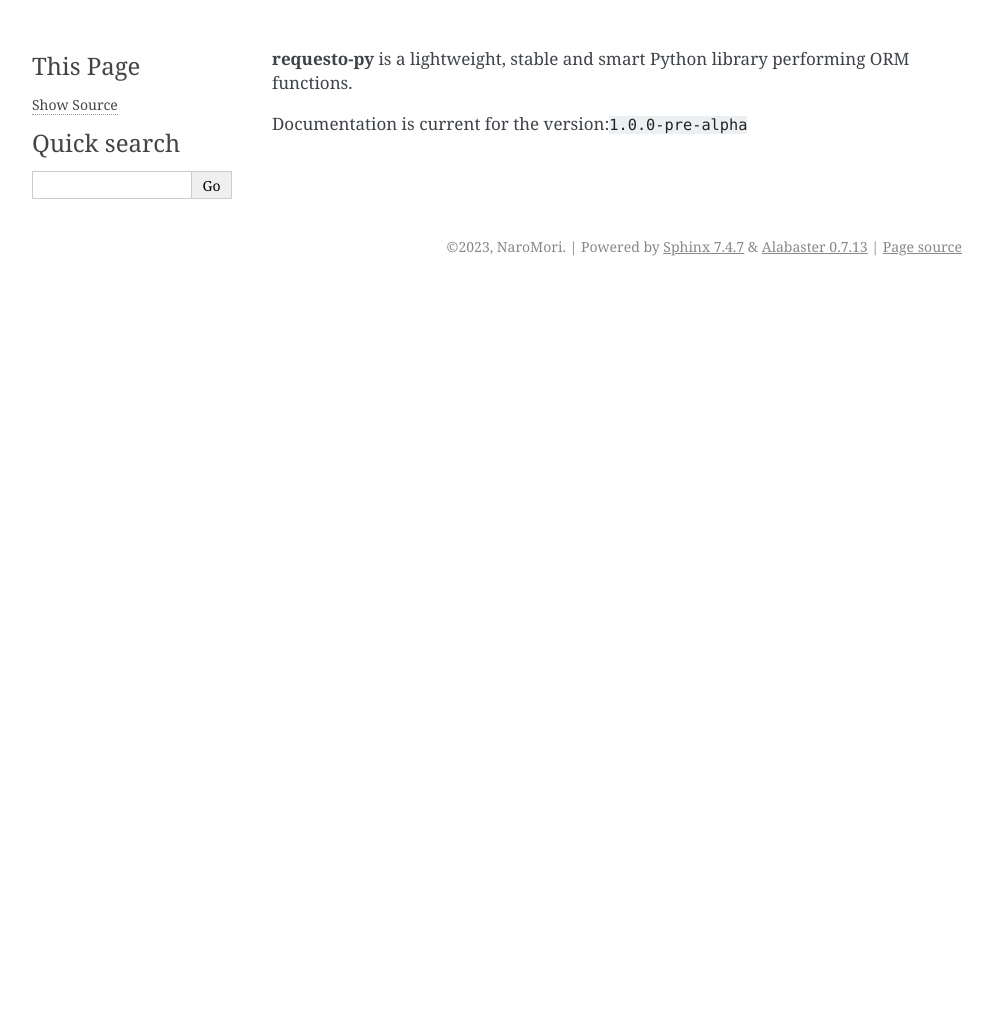
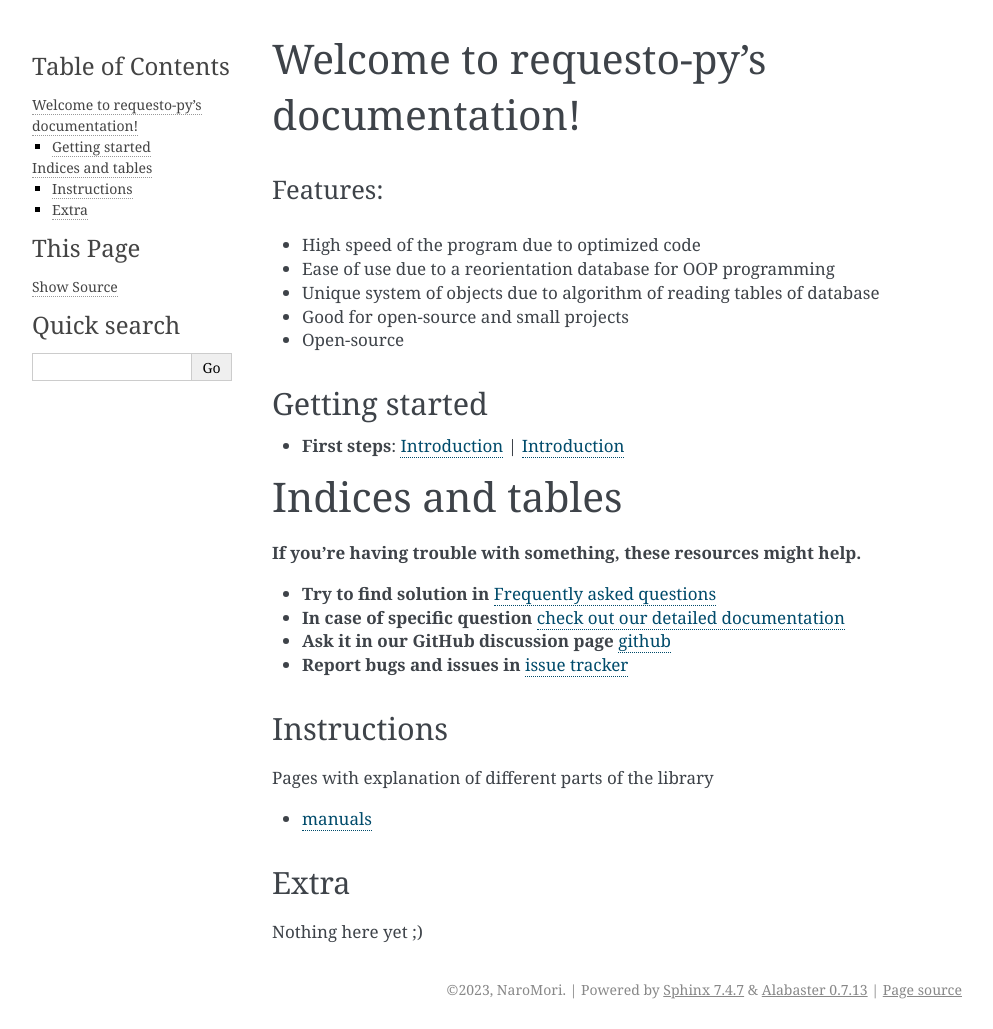
Before and after one commit to SOLIDusr/requesto-py, a Sphinx documentation site: the page built from docs/index.rst, in a window 1280 px wide. Shown: the whole page, without its empty margins (148-1141 px from the left). Built offline with Sphinx 7.4.7, drawn with Linux system fonts in a browser that asks for light colours; before the commit the page ends 900 px from its top, so only the background shows below that.

Commit message:
hotfix
hellyeah

```diff
--- a/docs/index.rst
+++ b/docs/index.rst
@@ -1,4 +1,72 @@
-**requesto-py** is a lightweight, stable and smart Python library
-performing ORM functions.
+.. requesto-py documentation master file, created by
+   sphinx-quickstart on Thu Dec  7 16:51:24 2023.
+   You can adapt this file completely to your liking, but it should at least
+   contain the root `toctree` directive.
 
-Documentation is current for the version:``1.0.0-pre-alpha``
+Welcome to requesto-py's documentation!
+=======================================
+
+
+.. raw:: html
+
+   <h3>
+
+Features:
+
+.. raw:: html
+
+   </h3>
+
+
+* High speed of the program due to optimized code
+* Ease of use due to a reorientation database for OOP programming
+* Unique system of objects due to algorithm of reading tables of database
+* Good for open-source and small projects
+* Open-source
+
+Getting started
+------------
+
+* **First steps**: `Introduction <./start.html>`__ | `Introduction <./start.html>`__
+
+
+Indices and tables
+=================
+
+.. raw:: html
+
+ <b>
+If you're having trouble with something, these resources might help.
+
+.. raw:: html
+
+ </b>
+.. raw:: html
+
+   </p>
+
+
+* **Try to find solution in** `Frequently asked questions <./faq.html>`__
+* **In case of specific question** `check out our detailed documentation <./manuals.md>`__
+* **Ask it in our GitHub discussion page** `github <https://github.com/SOLIDusr/requesto-py/issues/new>`__
+* **Report bugs and issues in** `issue tracker <https://github.com/SOLIDusr/requesto-py/issues/new>`__
+
+Instructions
+------------
+
+.. raw:: html
+
+   <p>
+
+Pages with explanation of different parts of the library
+
+.. raw:: html
+
+   </p>
+
+* `manuals <manuals.md>`__
+
+Extra
+-----
+
+Nothing here yet ;)
```
Also changed, not shown: changelog.md (+1 -1 lines), docs/faq.rst (+21 -1 lines), temp/en/welcome.md (+1 -1 lines), temp/ru/welcome.md (+1 -1 lines).
